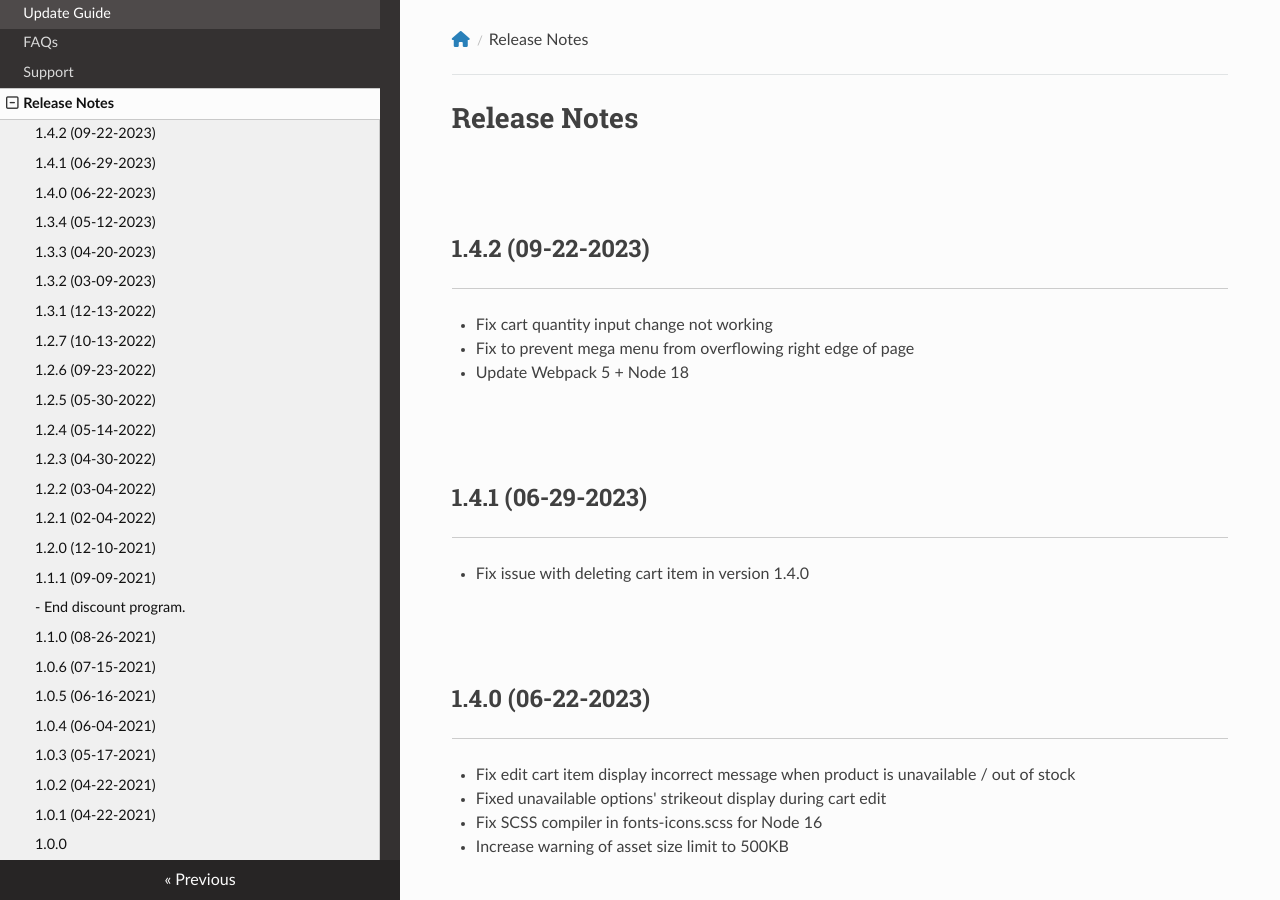
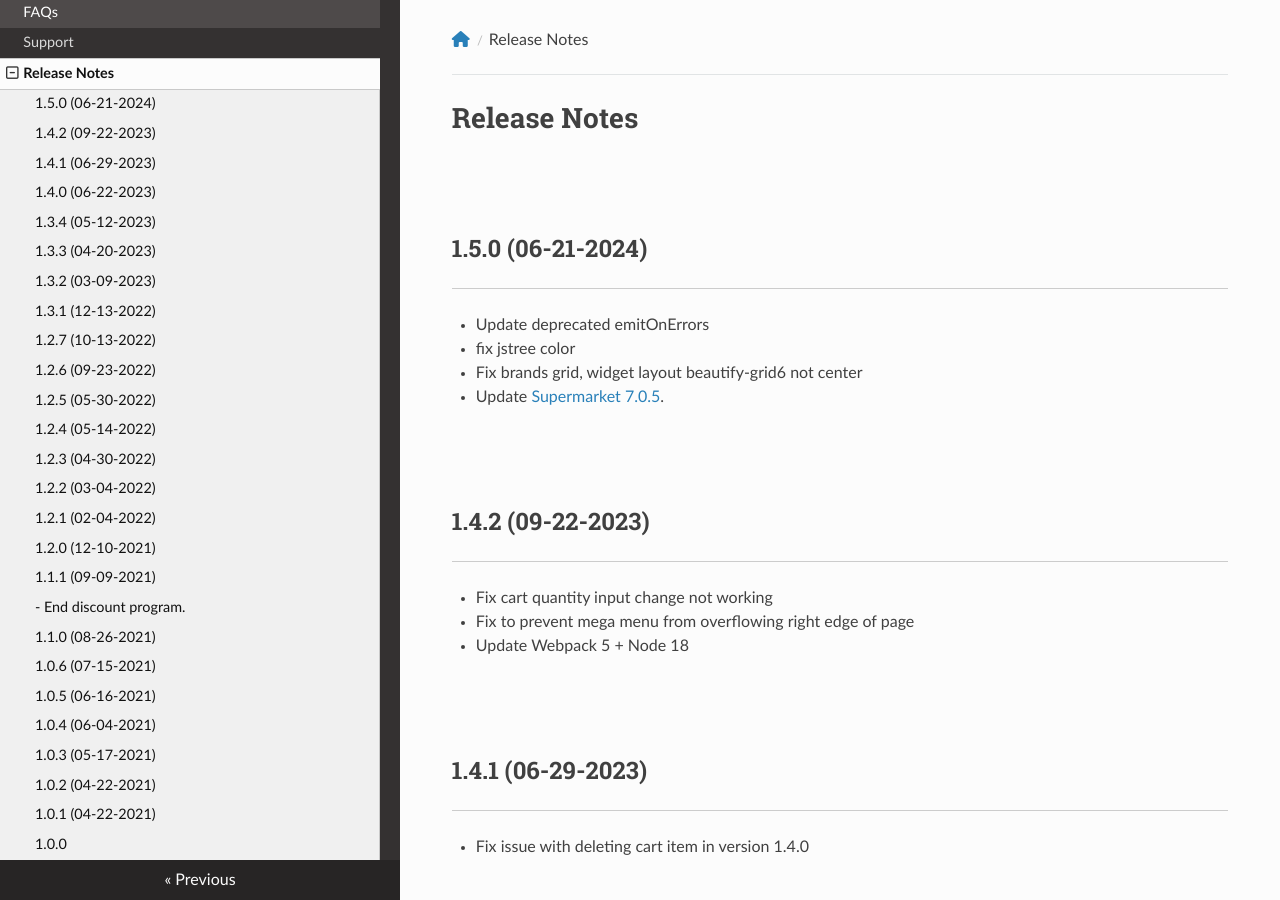
Before and after one commit to tvlgiao/bc-beautify-docs, an MkDocs documentation site: the page built from docs/changelog.md, in a window 1280 px wide and 900 px high. Built offline with MkDocs 1.6.1, drawn with Linux system fonts in a browser that asks for light colours; nearby versions of some CDN libraries.

Commit message:
Release 1.5.0

```diff
--- a/docs/changelog.md
+++ b/docs/changelog.md
@@ -1,5 +1,10 @@
 # Release Notes
 
+## 1.5.0 (06-21-2024)
+- Update deprecated emitOnErrors
+- fix jstree color
+- Fix brands grid, widget layout beautify-grid6 not center
+- Update [Supermarket 7.0.5](https://papathemes.com/blog/bigcommerce-supermarket-theme-release-notes/).
 
 ## 1.4.2 (09-22-2023)
 - Fix cart quantity input change not working
```
